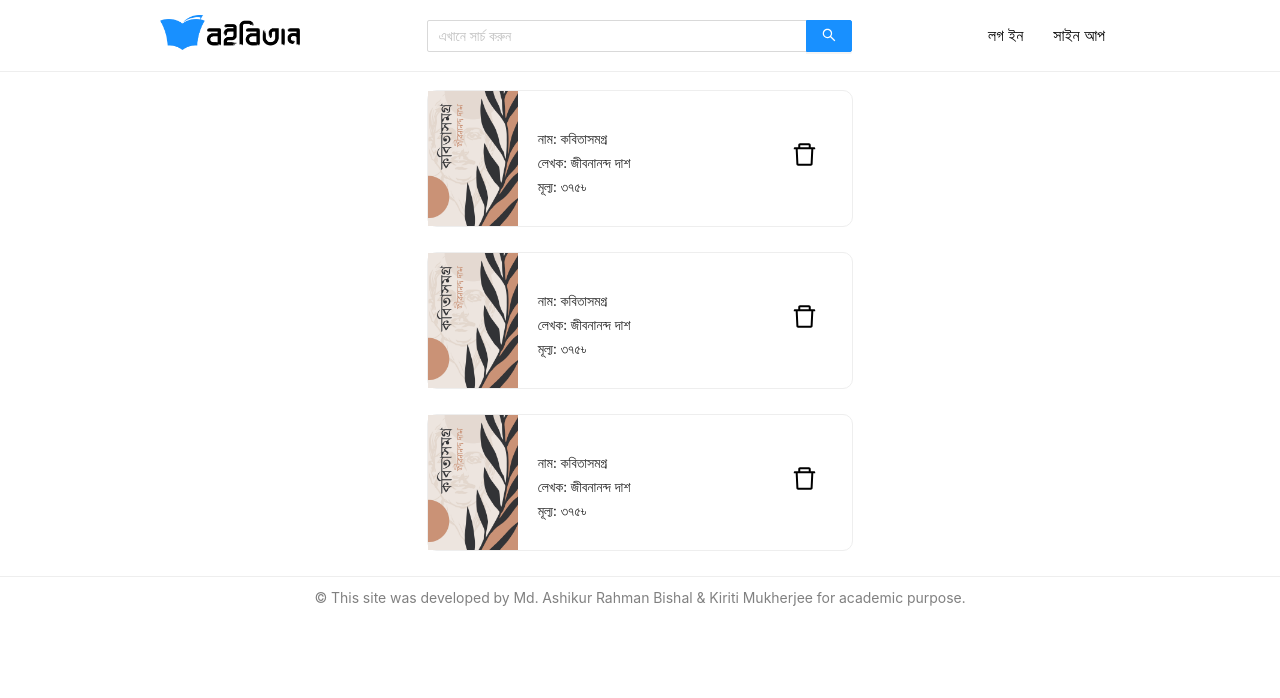
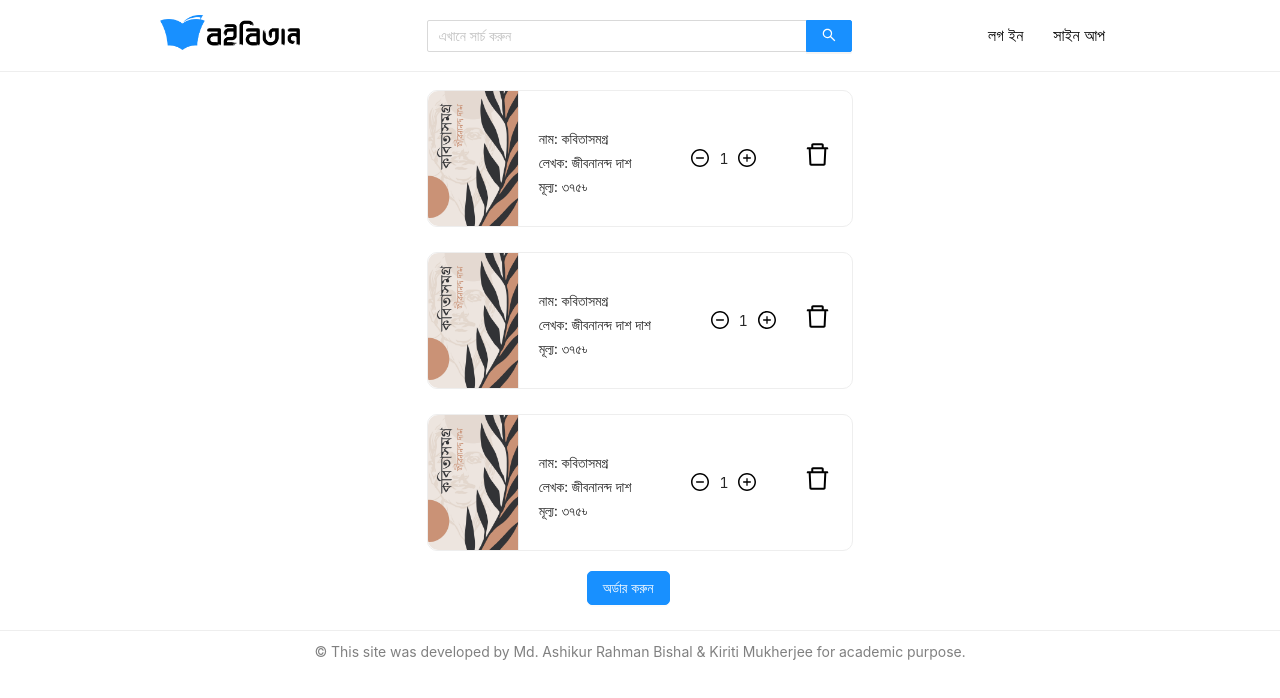
Before and after one commit to arBishal/Boibitaan-Web-API-Project, a Next.js app: page /cart in a window 1280 px wide. Shown: the top 698 px of the page. Built offline with nearby package versions, Linux system fonts and the light colour scheme; no server answers.

Commit message:
finish cart

```diff
--- a/src/components/CartBody.tsx
+++ b/src/components/CartBody.tsx
@@ -3,6 +3,7 @@ import { Row, Col } from "antd";
 import CartBodyStyle from "./cartBody.module.css";
 import CartItemCard from "./CartItemCard";
 import Item1 from "../../public/item/item1.png";
+import Button from "../ui-base-components/Button";
 
 function CartBody() {
   return (
@@ -25,7 +26,7 @@ function CartBody() {
             <CartItemCard
             image={Item1}
             name="কবিতাসমগ্র"
-            author="জীবনানন্দ দাশ"
+            author="জীবনানন্দ দাশ দাশ"
             price="৩৭৫"
             />
           </div>
@@ -43,6 +44,11 @@ function CartBody() {
           </div>
         </Col>
       </Row>
+      <Row>
+        <Col span={2} offset={11}>
+        <Button theme="dark" style={{marginTop: "20px"}}> অর্ডার করুন </Button>
+        </Col>
+      </Row>
     </div>
   );
 }
--- a/src/components/CartItemCard.tsx
+++ b/src/components/CartItemCard.tsx
@@ -3,6 +3,7 @@ import Button from "../ui-base-components/Button";
 import Image from "next/image";
 import CartItemCardStyle from "./cartItemCard.module.css";
 import DeleteOutlined from "@ant-design/icons/lib/icons/DeleteOutlined";
+import Counter from "../ui-base-components/Counter";
 
 const CartItemCard = ({ image, name, author, price }) => {
   const [open, setOpen] = useState<boolean>(false);
@@ -14,12 +15,21 @@ const CartItemCard = ({ image, name, author, price }) => {
   return (
     <div className={CartItemCardStyle.cartItem}>
       <div className={CartItemCardStyle.itemImage}>
-        <Image src={image} alt="item1" height="135vh" width="90vh" />
+        <Image
+          src={image}
+          alt="item1"
+          height="135vh"
+          width="90vh"
+          style={{ borderRadius: "10px 0px 0px 10px" }}
+        />
       </div>
       <div className={CartItemCardStyle.itemInfo}>
         <p className={CartItemCardStyle.infoText}>নাম: {name}</p>
         <p className={CartItemCardStyle.infoText}>লেখক: {author}</p>
         <p className={CartItemCardStyle.infoText}>মূল্য: {price}৳</p>
+      </div>
+      <div className={CartItemCardStyle.itemCounter}>
+        <Counter></Counter>
       </div>
       <div className={CartItemCardStyle.itemRemove}>
         <Button
--- a/src/components/cartItemCard.module.css
+++ b/src/components/cartItemCard.module.css
@@ -8,8 +8,7 @@
   display: flex;
   align-items: center;
   justify-content: center;
-    border: 10px 0px 0px 10px;
-    background-color: aqua;
+  border-right: 1px solid #eeeeee;
 }
 
 .itemInfo {
@@ -19,6 +18,7 @@
   align-items: left;
   font-size: 14px;
   height: auto;
+  max-width: 133px;
   margin-left: 20px;
 }
 
@@ -28,6 +28,11 @@
 }
 
 .itemRemove {
-    margin-left:auto;
-    margin-right: 20px;
+  margin-left: auto;
+  margin-right: 10px;
 }
+
+.itemCounter {
+  margin-left: 50px;
+  margin-right: -35px;
+}
--- a/src/ui-base-components/Button.tsx
+++ b/src/ui-base-components/Button.tsx
@@ -16,6 +16,8 @@ const getButtonClassName = (theme: string) => {
       return "button-invisible";
     case "remove":
       return "button-remove";
+    case "counter":
+      return "button-counter";
     default:
       return "button-dark";
   }
--- /dev/null
+++ b/src/ui-base-components/Counter.tsx
@@ -0,0 +1,39 @@
+import React, { useState } from "react";
+import Button from "../ui-base-components/Button";
+import MinusCircleOutlined from "@ant-design/icons/lib/icons/MinusCircleOutlined";
+import PlusCircleOutlined from "@ant-design/icons/lib/icons/PlusCircleOutlined";
+
+const Counter = () => {
+    const [counter, setCounter] = useState<number>(1);
+
+    const increase = () => {
+        setCounter(count => count + 1);
+      };
+
+      const decrease = () => {
+        if (counter > 1) {
+          setCounter(count => count - 1);
+        }
+      };
+
+    return (
+        <div>
+            <Button
+          theme="counter"
+        //   style={{ marginLeft: "5px", marginRight: "5px" }}
+          onClick={decrease}>
+            <MinusCircleOutlined />
+            </Button>
+            {counter}
+            <Button
+          theme="counter"
+        //   style={{ marginLeft: "5px", marginRight: "5px" }}
+          onClick={increase}>
+            <PlusCircleOutlined />
+            </Button>
+        </div>
+    );
+
+};
+
+export default Counter;
--- a/src/ui-base-components/button.module.css
+++ b/src/ui-base-components/button.module.css
@@ -57,7 +57,7 @@
 .button-remove {
   background: transparent;
   color: black;
-  padding: 5px 15px;
+  padding: 5px 12px;
   height: auto;
   text-align: center;
   text-justify: center;
@@ -65,9 +65,28 @@
   border: transparent;
   transition-duration: 0.2s;
   box-shadow: none;
+  border-radius: 100%;
 }
 .button-remove:hover {
   background-color: transparent;
   color: red;
   border: transparent;
 }
+
+.button-counter {
+  background: transparent;
+  color: black;
+  padding: 5px 10px;
+  height: auto;
+  text-align: center;
+  text-justify: center;
+  font-size: 18px;
+  transition-duration: 0.2s;
+  box-shadow: none;
+  border-radius: 100%;
+  border: 0px;
+}
+.button-counter:hover {
+  background-color: transparent;
+  color: #1890ff;
+}
```
Lines whose indentation alone changed are shown as unchanged.
